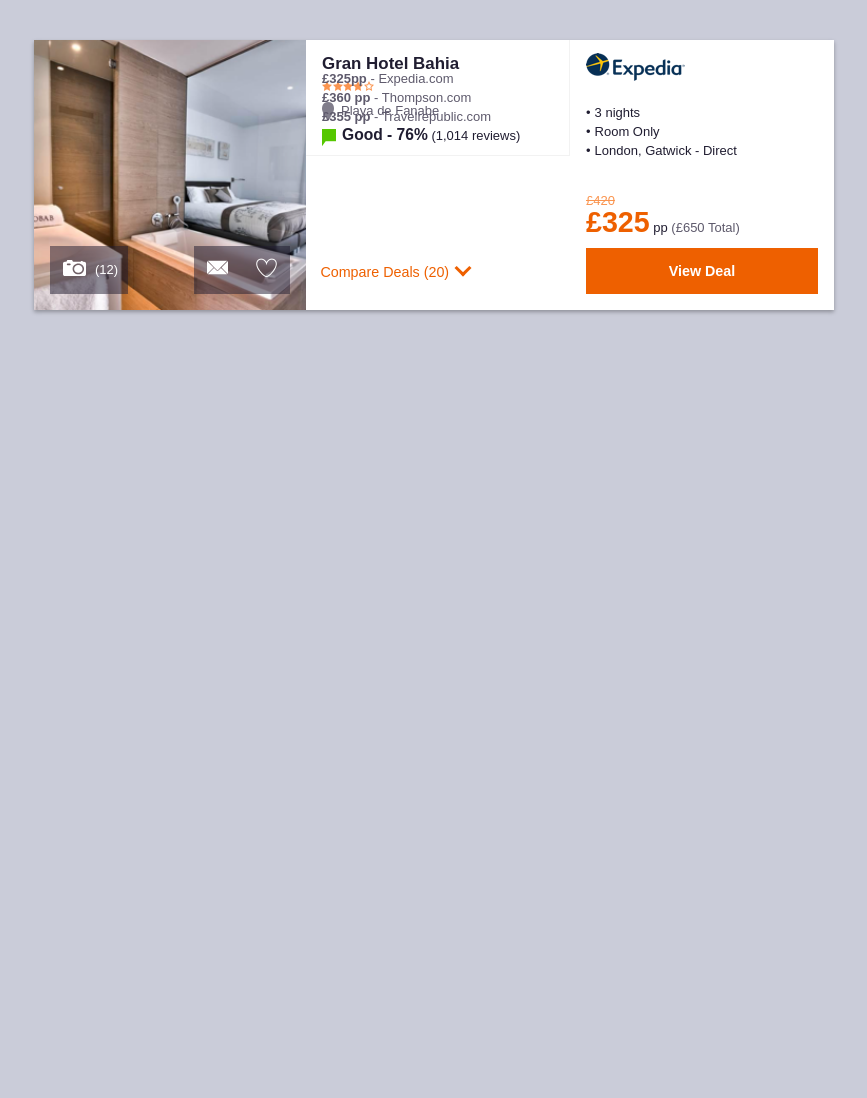
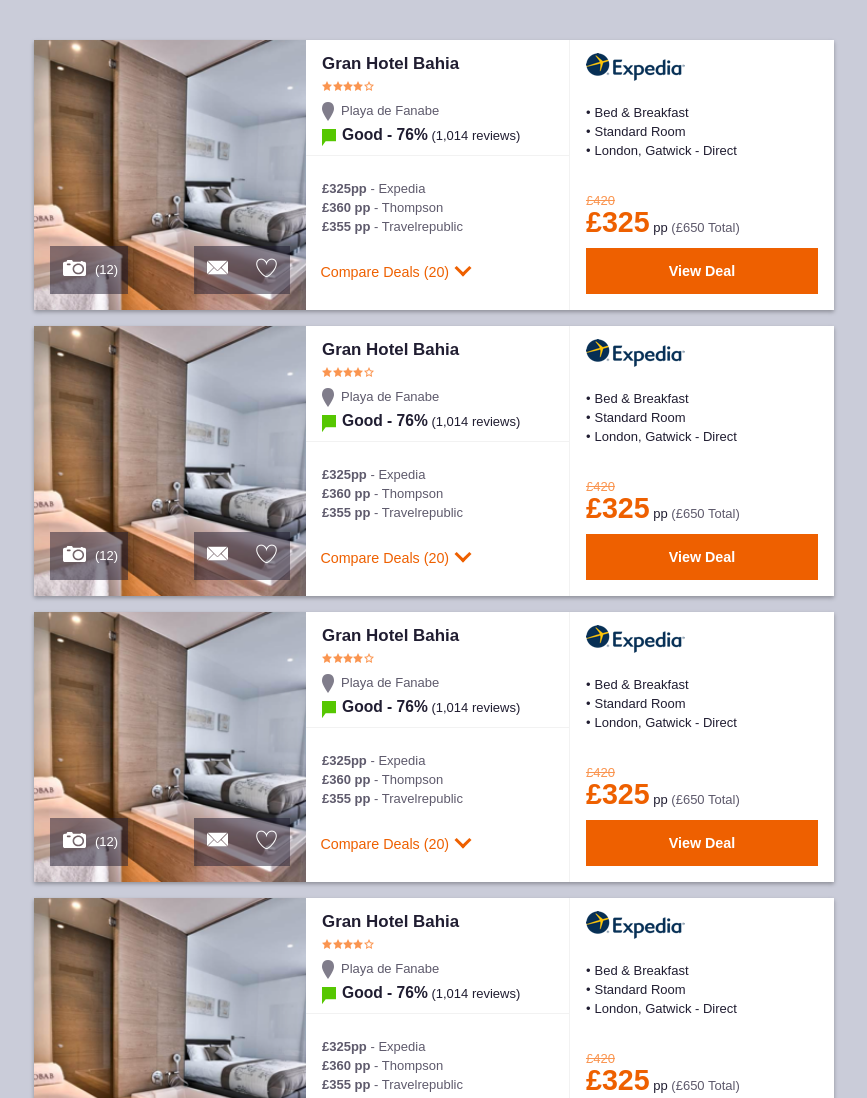
Before and after one commit to itomblack/tsm, a website: page src/index.html in a window 1280 px wide. Shown: the top 1098 px of the page, without its empty margins (206-1073 px from the left). Before the commit the page ends 800 px from the top, so only its background shows below. Drawn offline with nearby package versions, Linux system fonts and the light colour scheme; files that its build step writes are made by us from their sources.

Commit message:
new card style

```diff
--- a/src/inc/card.html
+++ b/src/inc/card.html
@@ -1,7 +1,7 @@
 <div class="card-wrap">
 		<div class="img-col-wrap">
 			<!-- <img src="../img/photo.png" alt="" class=""> -->
-			<div class="photos-link-wrap">
+			<div class="photos-link-wrap non-mobile">
 				<a href="">
 					<img src="../img/camera-icon.svg" alt="photo icon" class="">
 					<span>(12)</span>
@@ -30,29 +30,32 @@
 					<p>(1,014 reviews)</p>
 				</div>
 			</div>
+		</div>
+		<div class="compare-col-wrap">
 			<div class="deals-wrap lighter">
 				<div class="deal-row">
 					<p><strong>£325pp</strong></p>
-					<p>- Expedia.com</p>
+					<p><span class="hide-2">- </span>Expedia</p>
 				</div>
 				<div class="deal-row">
 					<p><strong>£360 pp</strong></p>
-					<p>- Thompson.com</p>
+					<p><span class="hide-2">- </span>Thompson</p>
 				</div>
-				<div class="deal-row">
+				<div class="deal-row hide-2">
 					<p><strong>£355 pp</strong></p>
-					<p>- Travelrepublic.com</p>
+					<p><span class="hide-2">- </span>Travelrepublic</p>
 				</div>
 			</div>
+			<div href="" class="btn-2 btn-compare-mob">Compare<span> Deals</span></div>
 		</div>
-		<div href="" class="btn-2 btn-compare">Compare Deals (20)</div>
+		<div href="" class="btn-2 btn-compare non-mobile">Compare Deals (20)</div>
 
 		<div class="deal-col-wrap">
 			<div class="deal-info-wrap">
-				<img src="../img/expedia-logo.png" alt="expedia logo" class="">
+				<img src="../img/expedia-logo.png" alt="expedia logo" class="non-mobile">
 				<ul class="deal-items-list">
-					<li>3 nights</li>
-					<li>All Inclusive</li>
+					<li>Bed &amp; Breakfast</li>
+					<li>Standard Room</li>
 					<li class="non-mobile">London, Gatwick - Direct</li>
 					<li class="mobile-only">LGW- Direct</li>
 				</ul>
@@ -60,7 +63,7 @@
 
 			<div class="book-wrap">
 				<p class="mobile-only">Expedia.com</p>
-				<p class="orange2 strikethrough">£420</p>
+				<p class="orange2 strikethrough mobile-marg">£420</p>
 				<h1 class="orange inline-b">£325</h1>
 				<p class="inline-b">pp</p>
 				<p class="lighter cost-total">(£650 Total)</p>
--- a/src/index.html
+++ b/src/index.html
@@ -6,78 +6,14 @@
 </head>
 <body>
 
-	<div class="card-wrap">
-		<div class="img-col-wrap">
-			<!-- <img src="../img/photo.png" alt="" class=""> -->
-			<div class="photos-link-wrap">
-				<a href="">
-					<img src="../img/camera-icon.svg" alt="photo icon" class="">
-					<span>(12)</span>
-				</a>
-			</div>
-			<a href="" class="email-icon">
-				<img src="../img/email-icon.png" alt="email icon" class="">
-			</a>
-			<a href="" class="heart-icon">
-				<img src="../img/heart-icon.png" alt="heart icon" class="">
-			</a>
+@@include('./inc/card.html')
+@@include('./inc/card.html')
+@@include('./inc/card.html')
+@@include('./inc/card.html')
+@@include('./inc/card.html')
+@@include('./inc/card.html')
 
-		</div>
 
-		<div class="hotel-col-wrap">
-			<div class="title-review-wrap">
-				<h2>Gran Hotel Bahia</h2>
-				<img src="../img/stars-5-icon.png" alt="stars" class="">
-				<div class="location-wrap">
-					<img src="../img/location-icon.png" alt="location" class="">
-					<p class="lighter">Playa de Fanabe</p>
-				</div>
-				<div class="review-wrap">
-					<img src="../img/good-icon.png" alt="review-icon" class="">
-					<h4>Good - 76%</h4>
-					<p>(1,014 reviews)</p>
-				</div>
-			</div>
-			<div class="deals-wrap lighter">
-				<div class="deal-row">
-					<p><strong>£325pp</strong></p>
-					<p>- Expedia.com</p>
-				</div>
-				<div class="deal-row">
-					<p><strong>£360 pp</strong></p>
-					<p>- Thompson.com</p>
-				</div>
-				<div class="deal-row">
-					<p><strong>£355 pp</strong></p>
-					<p>- Travelrepublic.com</p>
-				</div>
-			</div>
-		</div>
-		<div href="" class="btn-2 btn-compare">Compare Deals (20)</div>
-
-		<div class="deal-col-wrap">
-			<div class="deal-info-wrap">
-				<img src="../img/expedia-logo.png" alt="expedia logo" class="">
-				<ul class="deal-items-list">
-					<li>3 nights</li>
-					<li>Room Only</li>
-					<li class="non-mobile">London, Gatwick - Direct</li>
-					<li class="mobile-only">LGW- Direct</li>
-				</ul>
-			</div>
-
-			<div class="book-wrap">
-				<p class="orange2 strikethrough">£420</p>
-				<h1 class="orange inline-b">£325</h1>
-				<p class="inline-b">pp</p>
-				<p class="lighter cost-total">(£650 Total)</p>
-			</div>
-		</div>
-		<div class="btn btn-deal">
-			<span>View Deal</span>
-		</div>
-
-	</div>
 
   <script src="js/vendor/jquery-2.1.1.min.js"></script>
   <script src="js/main.js"></script>
```
